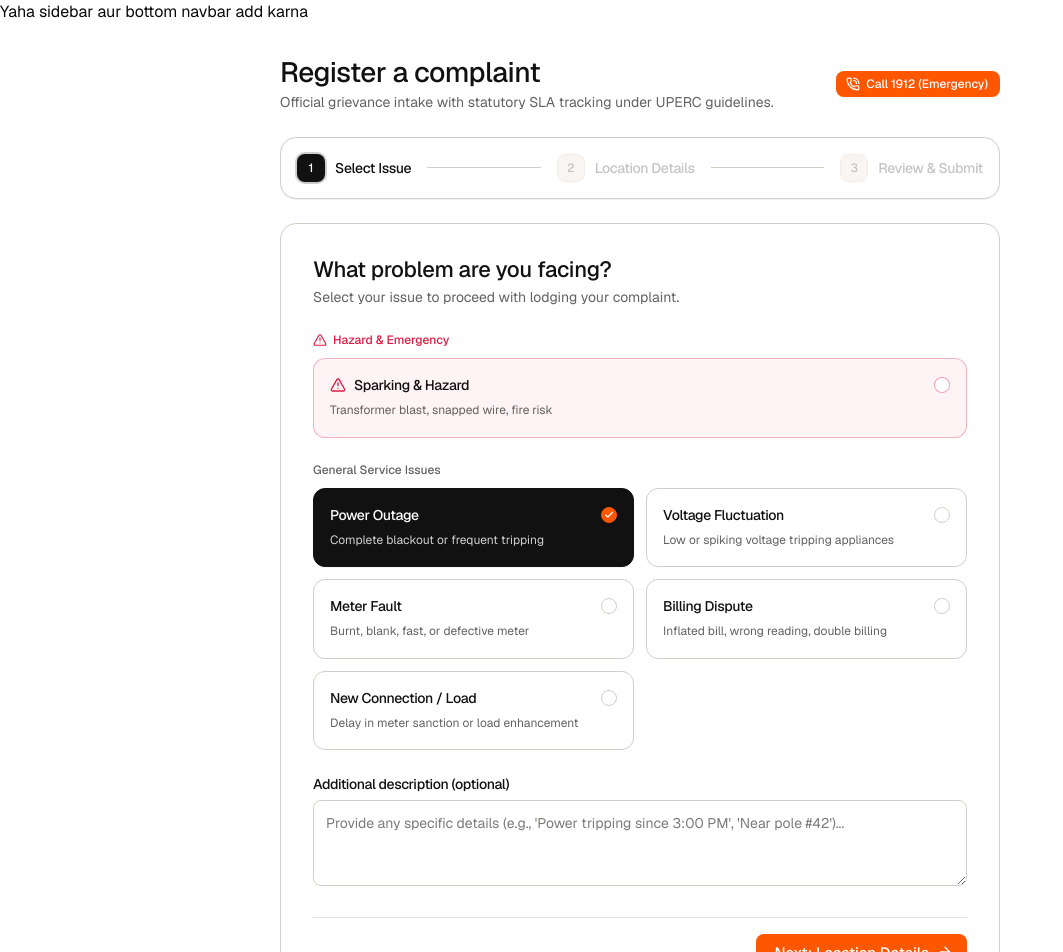
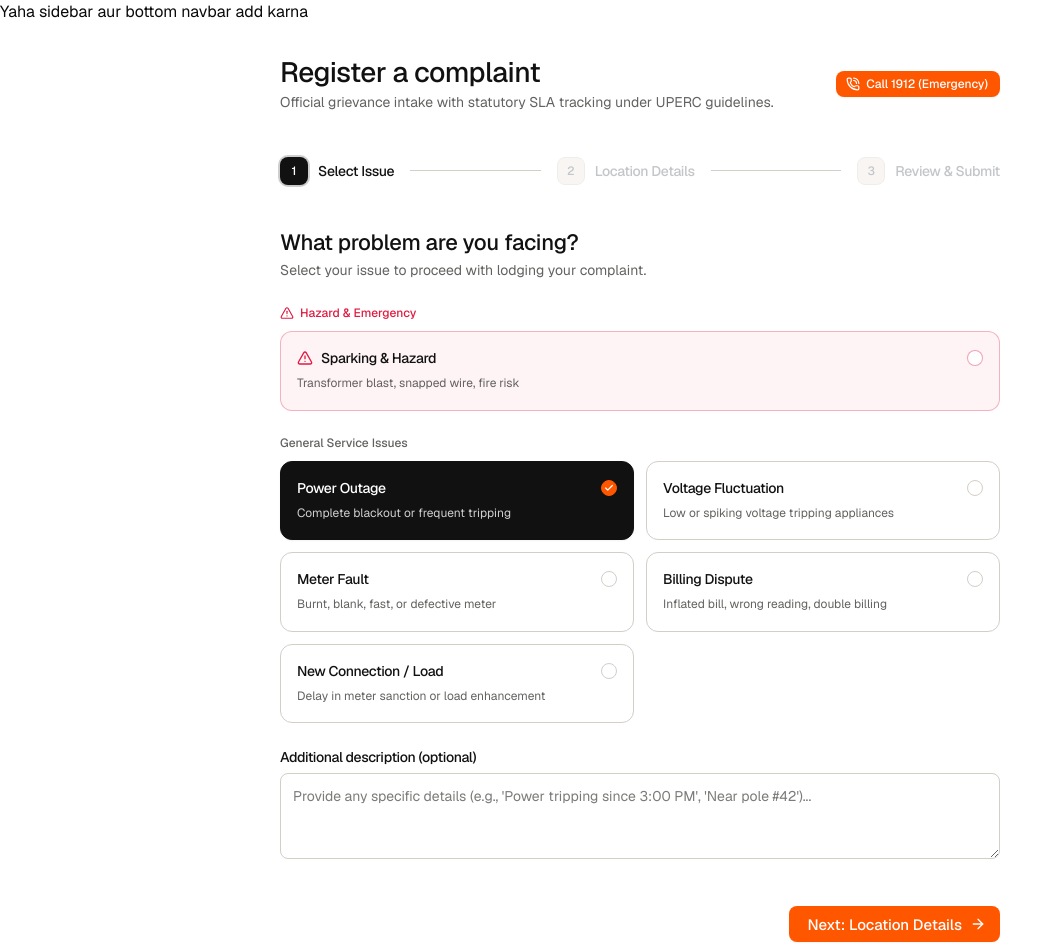
Before and after one commit to Sau-2003V/electric-department-gov-website-redesign, a Next.js app: page /complaints/new in a window 1280 px wide. Shown: the top 952 px of the page, without its empty margins (0-1063 px from the left). Built offline with nearby package versions, Linux system fonts and the light colour scheme.

Commit message:
fixed page issue

```diff
--- a/src/app/(consumer)/complaints/new/_components/ComplaintStepper.jsx
+++ b/src/app/(consumer)/complaints/new/_components/ComplaintStepper.jsx
@@ -7,10 +7,7 @@ import { cn } from "@/lib/utils";
 
 export function ComplaintStepper({ step, onStepChange }) {
   return (
-    <nav
-      aria-label="Progress"
-      className="border-hairline bg-surface-1 mb-6 rounded-xl border p-3 shadow-2xs sm:p-4"
-    >
+    <nav aria-label="Progress" className="py-5">
       <ol className="flex items-center justify-between">
         {STEPS.map((s, idx) => {
           const isCompleted = step > s.num;
--- a/src/app/(consumer)/complaints/new/_components/Step1SelectIssue.jsx
+++ b/src/app/(consumer)/complaints/new/_components/Step1SelectIssue.jsx
@@ -194,7 +194,7 @@ export function Step1SelectIssue({
         />
       </div>
 
-      <div className="border-hairline-soft flex justify-end border-t pt-4">
+      <div className="flex justify-end pt-4">
         <Button
           type="button"
           onClick={onNext}
--- a/src/app/(consumer)/complaints/new/_components/Step2LocationDetails.jsx
+++ b/src/app/(consumer)/complaints/new/_components/Step2LocationDetails.jsx
@@ -293,7 +293,7 @@ export function Step2LocationDetails({
       </div>
 
       {/* Navigation actions */}
-      <div className="border-hairline-soft flex items-center justify-between border-t pt-4">
+      <div className="flex items-center justify-between pt-4">
         <Button
           type="button"
           onClick={onBack}
--- a/src/app/(consumer)/complaints/new/_components/Step3ReviewSubmit.jsx
+++ b/src/app/(consumer)/complaints/new/_components/Step3ReviewSubmit.jsx
@@ -163,7 +163,7 @@ export function Step3ReviewSubmit({
       </div>
 
       {/* Actions */}
-      <div className="border-hairline-soft flex items-center justify-between border-t pt-4">
+      <div className="flex items-center justify-between pt-4">
         <Button
           type="button"
           onClick={onBack}
--- a/src/app/(consumer)/complaints/new/page.jsx
+++ b/src/app/(consumer)/complaints/new/page.jsx
@@ -175,7 +175,7 @@ export default function NewComplaintPage() {
       <ComplaintStepper step={step} onStepChange={setStep} />
 
       {/* Form Container Card */}
-      <div className="border-hairline bg-surface-1 rounded-xl border p-6 shadow-2xs sm:p-8">
+      <div className="pt-6">
         {step === 1 && (
           <Step1SelectIssue
             selectedIssueId={selectedIssueId}
```
